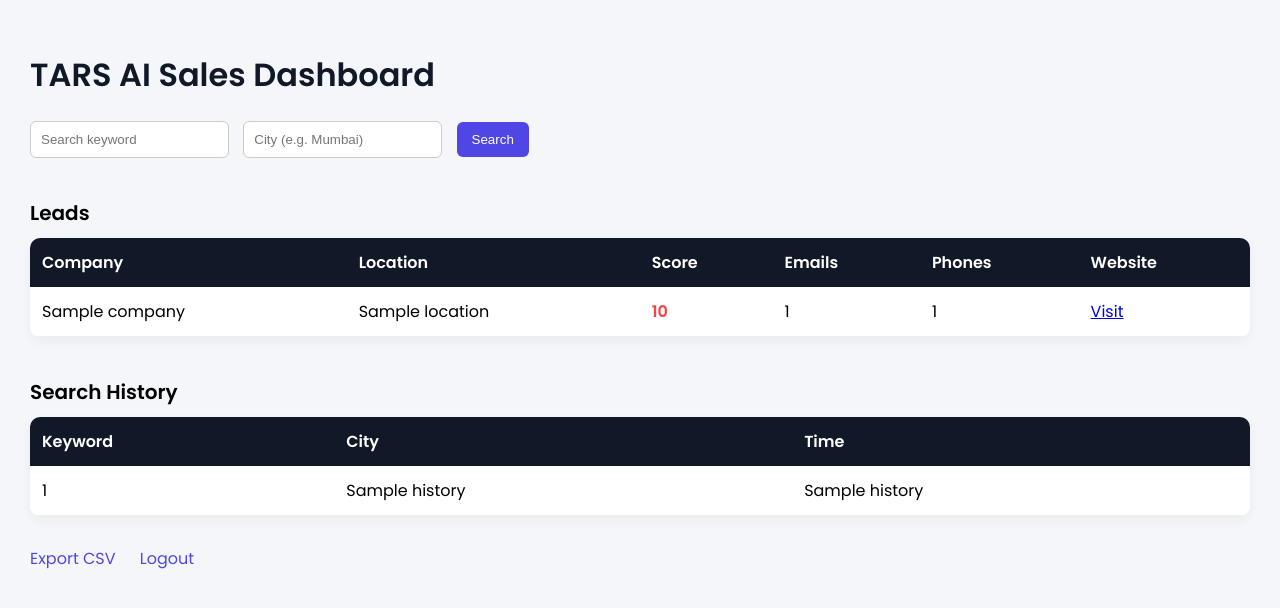
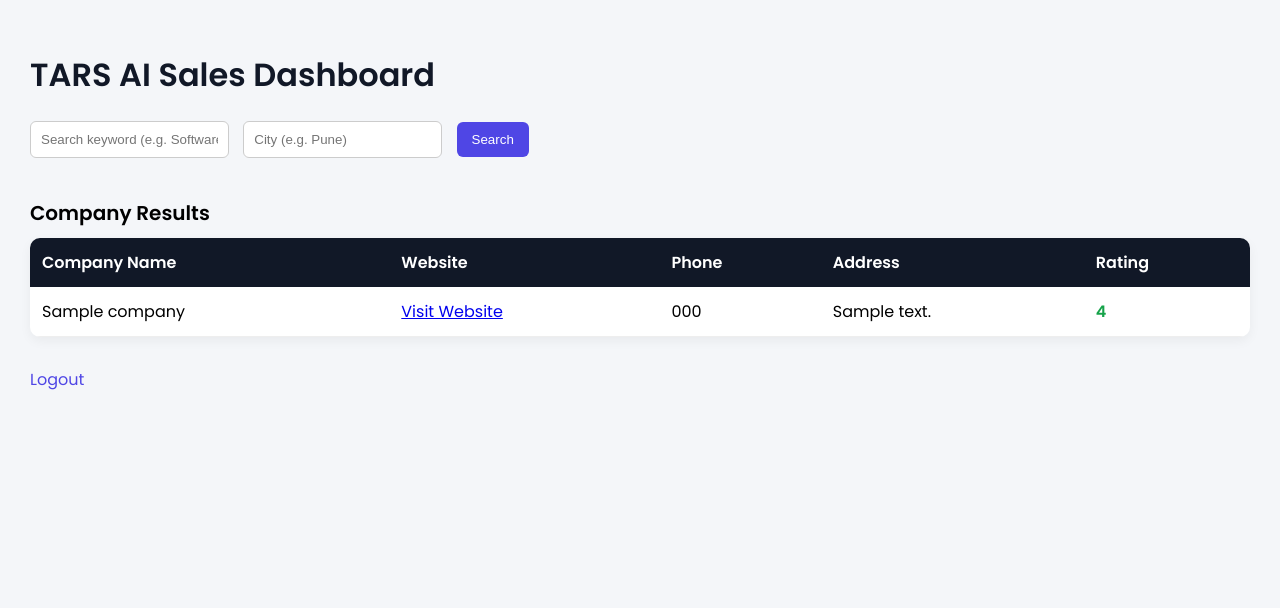
Before and after one commit to SUJAYSAKHARE22/lead-generation-project, a Flask app: template templates/dashboard.html in a window 1280 px wide. Shown: the top 608 px of the page. Run offline with Flask 3, Linux system fonts and the light colour scheme; the template is opened without the code that fills it: most values are stand-ins (such as "Sample title", 1, 10 or a date in 2020).

Commit message:
fix the search structure that it give official website

```diff
--- a/app.py
+++ b/app.py
@@ -1,17 +1,15 @@
 import sqlite3
-import os
+import requests
 from flask import Flask, render_template, request, redirect, session, Response
-import requests
-from bs4 import BeautifulSoup
-import re
+from openpyxl import Workbook
 
 app = Flask(__name__)
 app.secret_key = "tars_stable_system"
 
-SERP_API_KEY = "e75cce2d188b6856848e80b7599caf9427224447b87004b883999dcde7ee96e3"
+SERP_API_KEY = "99fea23743725c92605a7f50da0558aeda96bfada39db705bbf4e1668bffd56d"  # <-- PUT YOUR REAL KEY HERE
 
 # ===============================
-# DATABASE SETUP (AUTO FIX MODE)
+# DATABASE SETUP
 # ===============================
 
 def init_db():
@@ -21,21 +19,13 @@ def init_db():
     cursor.execute("""
     CREATE TABLE IF NOT EXISTS companies (
         id INTEGER PRIMARY KEY AUTOINCREMENT,
-        name TEXT UNIQUE,
-        url TEXT,
-        location TEXT,
-        score INTEGER,
-        emails TEXT,
-        phones TEXT
+        name TEXT,
+        website TEXT,
+        phone TEXT,
+        address TEXT,
+        rating TEXT
     )
     """)
-
-    # Check if description column exists
-    cursor.execute("PRAGMA table_info(companies)")
-    columns = [col[1] for col in cursor.fetchall()]
-
-    if "description" not in columns:
-        cursor.execute("ALTER TABLE companies ADD COLUMN description TEXT")
 
     conn.commit()
     conn.close()
@@ -43,101 +33,71 @@ def init_db():
 init_db()
 
 # ===============================
-# SIMPLE SCORING SYSTEM
+# GOOGLE MAPS SEARCH FUNCTION
 # ===============================
 
-keywords = [
-    "software", "it services", "digital",
-    "automation", "technology", "consulting",
-    "development", "enterprise"
-]
-
-def calculate_score(text):
-    score = 0
-    text = text.lower()
-    for word in keywords:
-        if word in text:
-            score += 12
-    return min(score, 100)
-
-# ===============================
-# GOOGLE SEARCH
-# ===============================
-
-def search_google(query):
+def search_companies_maps(keyword, city):
     params = {
-        "engine": "google",
-        "q": query,
+        "engine": "google_maps",
+        "q": f"{keyword} company in {city}",
+        "type": "search",
         "api_key": SERP_API_KEY
     }
 
-    response = requests.get("https://serpapi.com/search", params=params)
-    data = response.json()
+    try:
+        response = requests.get("https://serpapi.com/search", params=params)
+        data = response.json()
+    except:
+        return []
 
-    links = []
-    for result in data.get("organic_results", []):
-        if result.get("link"):
-            links.append(result["link"])
+    companies = []
 
-    return links[:12]
+    for result in data.get("local_results", []):
+        name = result.get("title")
+        website = result.get("website")
+        phone = result.get("phone")
+        address = result.get("address")
+        rating = result.get("rating")
 
-# ===============================
-# SCRAPER
-# ===============================
+        if name and website:
 
-def extract_emails(text):
-    return list(set(re.findall(r"[A-Za-z0-9._%+-]+@[A-Za-z0-9.-]+\.[A-Za-z]{2,}", text)))
+            # Ensure proper URL format
+            if not website.startswith("http"):
+                website = "https://" + website
 
-def extract_phones(text):
-    return list(set(re.findall(r"\+?\d[\d -]{8,}\d", text)))
+            companies.append({
+                "name": name,
+                "website": website,
+                "phone": phone if phone else "",
+                "address": address if address else "",
+                "rating": rating if rating else ""
+            })
 
-def detect_city(text):
-    cities = ["nagpur", "mumbai", "pune", "delhi", "bangalore", "hyderabad"]
-    text = text.lower()
-    for city in cities:
-        if city in text:
-            return city.title()
-    return "Not Mentioned"
-
-def scrape_website(url):
-    try:
-        response = requests.get(url, timeout=5)
-        soup = BeautifulSoup(response.text, "html.parser")
-        text = soup.get_text()
-
-        return {
-            "name": url.replace("https://", "").replace("http://", "").split("/")[0],
-            "url": url,
-            "location": detect_city(text),
-            "description": text[:500].replace("\n", " "),
-            "score": calculate_score(text),
-            "emails": extract_emails(text),
-            "phones": extract_phones(text)
-        }
-
-    except:
-        return None
+    return companies
 
 # ===============================
 # DATABASE OPERATIONS
 # ===============================
+
+def clear_companies():
+    conn = sqlite3.connect("leads.db")
+    conn.execute("DELETE FROM companies")
+    conn.commit()
+    conn.close()
 
 def save_company(company):
     conn = sqlite3.connect("leads.db")
     cursor = conn.cursor()
 
     cursor.execute("""
-    INSERT OR REPLACE INTO companies
-    (name, url, location, score, emails, phones, description)
-    VALUES (?, ?, ?, ?, ?, ?, ?)
+    INSERT INTO companies (name, website, phone, address, rating)
+    VALUES (?, ?, ?, ?, ?)
     """, (
         company["name"],
-        company["url"],
-        company["location"],
-        company["score"],
-        ",".join(company["emails"]),
-        ",".join(company["phones"]),
-        company["description"]
+        company["website"],
+        company["phone"],
+        company["address"],
+        company["rating"]
     ))
 
     conn.commit()
@@ -147,12 +107,7 @@ def get_companies():
     conn = sqlite3.connect("leads.db")
     cursor = conn.cursor()
 
-    cursor.execute("""
-    SELECT name, url, location, score, emails, phones, description
-    FROM companies
-    ORDER BY score DESC
-    """)
-
+    cursor.execute("SELECT name, website, phone, address, rating FROM companies")
     rows = cursor.fetchall()
     conn.close()
 
@@ -160,12 +115,10 @@ def get_companies():
     for row in rows:
         companies.append({
             "name": row[0],
-            "url": row[1],
-            "location": row[2],
-            "score": row[3],
-            "emails": row[4].split(",") if row[4] else [],
-            "phones": row[5].split(",") if row[5] else [],
-            "description": row[6] if row[6] else ""
+            "website": row[1],
+            "phone": row[2],
+            "address": row[3],
+            "rating": row[4]
         })
 
     return companies
@@ -190,62 +143,66 @@ def dashboard():
         return redirect("/")
 
     companies = get_companies()
-
-    hot = sum(1 for c in companies if c["score"] >= 60)
-    warm = sum(1 for c in companies if 30 <= c["score"] < 60)
-    cold = sum(1 for c in companies if c["score"] < 30)
-
-    return render_template("dashboard.html",
-                           companies=companies,
-                           hot=hot,
-                           warm=warm,
-                           cold=cold)
+    return render_template("dashboard.html", companies=companies)
 
 @app.route("/search", methods=["POST"])
 def search():
     if "user" not in session:
         return redirect("/")
 
-    keyword = request.form["keyword"]
-    city = request.form["city"]
+    keyword = request.form["keyword"].strip()
+    city = request.form["city"].strip()
 
-    query = f"{keyword} company services in {city}"
+    # Clear previous results
+    clear_companies()
 
-    conn = sqlite3.connect("leads.db")
-    conn.execute("DELETE FROM companies")
-    conn.commit()
-    conn.close()
+    # Fetch new results
+    companies = search_companies_maps(keyword, city)
 
-    links = search_google(query)
-
-    for link in links:
-        data = scrape_website(link)
-        if data:
-            save_company(data)
+    for company in companies:
+        save_company(company)
 
     return redirect("/dashboard")
 
-@app.route("/export")
-def export():
+@app.route("/export_excel")
+def export_excel():
     if "user" not in session:
         return redirect("/")
 
     companies = get_companies()
 
-    def generate():
-        yield "Company,Website,Location,Score,Emails,Phones,Description\n"
-        for c in companies:
-            yield f"{c['name']},{c['url']},{c['location']},{c['score']}," \
-                  f"{'|'.join(c['emails'])},{'|'.join(c['phones'])}," \
-                  f"\"{c['description']}\"\n"
+    if not companies:
+        return redirect("/dashboard")
 
-    return Response(generate(),
-                    mimetype="text/csv",
-                    headers={"Content-Disposition": "attachment;filename=tars_leads.csv"})
+    wb = Workbook()
+    ws = wb.active
+    ws.title = "Company Leads"
+
+    headers = ["Company Name", "Website", "Phone", "Address", "Rating"]
+    ws.append(headers)
+
+    for c in companies:
+        ws.append([
+            c["name"],
+            c["website"],
+            c["phone"],
+            c["address"],
+            c["rating"]
+        ])
+
+    file_path = "company_leads.xlsx"
+    wb.save(file_path)
+
+    return Response(
+        open(file_path, "rb"),
+        mimetype="application/vnd.openxmlformats-officedocument.spreadsheetml.sheet",
+        headers={"Content-Disposition": "attachment;filename=company_leads.xlsx"}
+    )
 
 @app.route("/logout")
 def logout():
     session.clear()
+    clear_companies()  # clear data on logout
     return redirect("/")
 
 if __name__ == "__main__":
--- a/templates/dashboard.html
+++ b/templates/dashboard.html
@@ -11,13 +11,9 @@
             padding: 30px;
         }
 
-        h1 {
-            color: #111827;
-        }
+        h1 { color: #111827; }
 
-        form {
-            margin-bottom: 30px;
-        }
+        form { margin-bottom: 30px; }
 
         input {
             padding: 10px;
@@ -35,9 +31,7 @@
             cursor: pointer;
         }
 
-        button:hover {
-            background: #4338ca;
-        }
+        button:hover { background: #4338ca; }
 
         table {
             width: 100%;
@@ -61,28 +55,20 @@
             border-bottom: 1px solid #eee;
         }
 
-        tr:hover {
-            background: #f3f4f6;
+        tr:hover { background: #f3f4f6; }
+
+        .rating-high { color: #16a34a; font-weight: bold; }
+        .rating-mid { color: #f59e0b; font-weight: bold; }
+        .rating-low { color: #ef4444; font-weight: bold; }
+
+        .section-title {
+            margin-top: 40px;
+            margin-bottom: 10px;
+            font-size: 20px;
+            font-weight: 600;
         }
 
-        .score-high {
-            color: #16a34a;
-            font-weight: bold;
-        }
-
-        .score-mid {
-            color: #f59e0b;
-            font-weight: bold;
-        }
-
-        .score-low {
-            color: #ef4444;
-            font-weight: bold;
-        }
-
-        .links {
-            margin-top: 20px;
-        }
+        .links { margin-top: 20px; }
 
         .links a {
             margin-right: 20px;
@@ -90,15 +76,15 @@
             text-decoration: none;
         }
 
-        .links a:hover {
-            text-decoration: underline;
-        }
+        .links a:hover { text-decoration: underline; }
 
-        .section-title {
-            margin-top: 40px;
-            margin-bottom: 10px;
-            font-size: 20px;
-            font-weight: 600;
+        .no-data {
+            padding: 20px;
+            background: white;
+            border-radius: 8px;
+            text-align: center;
+            color: #6b7280;
+            box-shadow: 0 4px 12px rgba(0,0,0,0.05);
         }
     </style>
 </head>
@@ -107,65 +93,59 @@
 <h1>TARS AI Sales Dashboard</h1>
 
 <form action="/search" method="POST">
-    <input type="text" name="keyword" placeholder="Search keyword" required>
-    <input type="text" name="city" placeholder="City (e.g. Mumbai)" required>
+    <input type="text" name="keyword" placeholder="Search keyword (e.g. Software)" required>
+    <input type="text" name="city" placeholder="City (e.g. Pune)" required>
     <button type="submit">Search</button>
 </form>
 
-<div class="section-title">Leads</div>
+<div class="section-title">Company Results</div>
 
+{% if companies %}
 <table>
 <tr>
-<th>Company</th>
-<th>Location</th>
-<th>Score</th>
-<th>Emails</th>
-<th>Phones</th>
+<th>Company Name</th>
 <th>Website</th>
+<th>Phone</th>
+<th>Address</th>
+<th>Rating</th>
 </tr>
 
 {% for c in companies %}
 <tr>
 <td>{{ c.name }}</td>
-<td>{{ c.location }}</td>
 
 <td>
-{% if c.score >= 50 %}
-<span class="score-high">{{ c.score }}</span>
-{% elif c.score >= 20 %}
-<span class="score-mid">{{ c.score }}</span>
-{% else %}
-<span class="score-low">{{ c.score }}</span>
-{% endif %}
+    {% if c.website %}
+        <a href="{{ c.website }}" target="_blank">Visit Website</a>
+    {% else %}
+        N/A
+    {% endif %}
 </td>
 
-<td>{{ c.emails|length }}</td>
-<td>{{ c.phones|length }}</td>
-<td><a href="{{ c.url }}" target="_blank">Visit</a></td>
+<td>{{ c.phone or "N/A" }}</td>
+<td>{{ c.address or "N/A" }}</td>
+
+<td>
+    {% if c.rating and c.rating|float >= 4 %}
+        <span class="rating-high">{{ c.rating }}</span>
+    {% elif c.rating and c.rating|float >= 2 %}
+        <span class="rating-mid">{{ c.rating }}</span>
+    {% else %}
+        <span class="rating-low">{{ c.rating or "N/A" }}</span>
+    {% endif %}
+</td>
+
 </tr>
 {% endfor %}
 </table>
 
-<div class="section-title">Search History</div>
-
-<table>
-<tr>
-<th>Keyword</th>
-<th>City</th>
-<th>Time</th>
-</tr>
-
-{% for h in history %}
-<tr>
-<td>{{ h[0] }}</td>
-<td>{{ h[1] }}</td>
-<td>{{ h[2] }}</td>
-</tr>
-{% endfor %}
-</table>
+{% else %}
+<div class="no-data">
+    No data available. Please search for a company and city.
+</div>
+{% endif %}
 
 <div class="links">
-<a href="/export">Export CSV</a>
 <a href="/logout">Logout</a>
 </div>
 
```
Also changed, not shown: leads.db, 1 other file.
